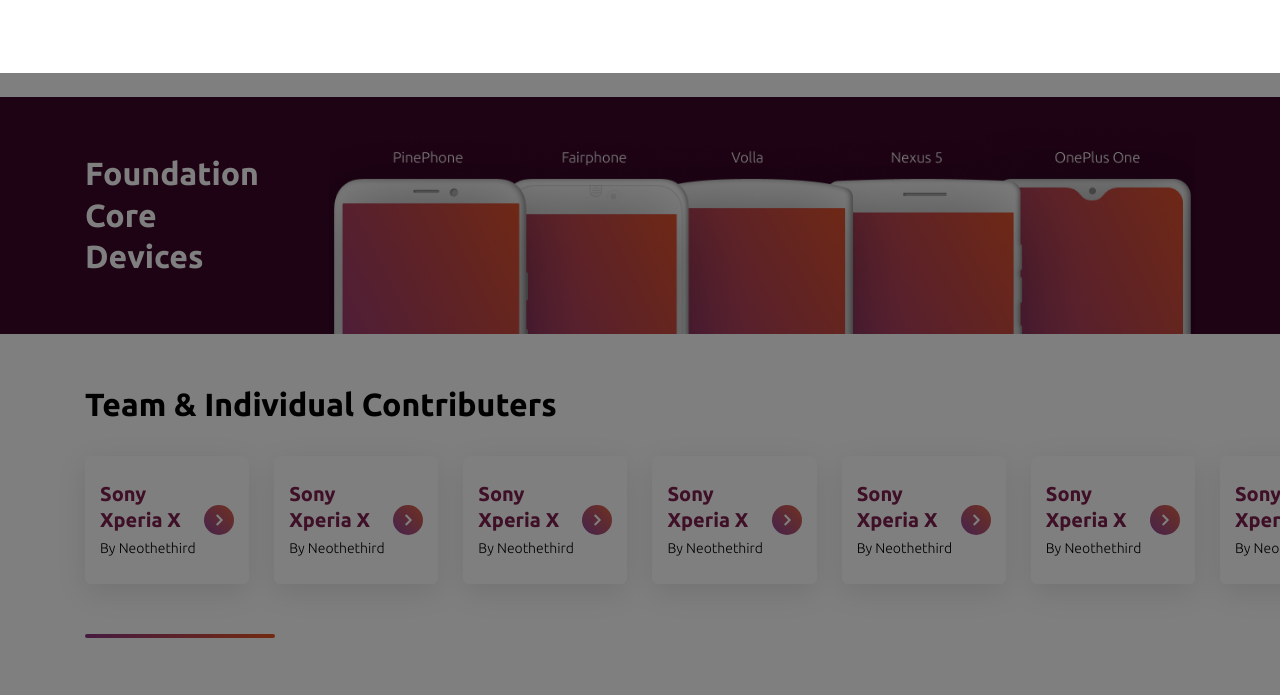
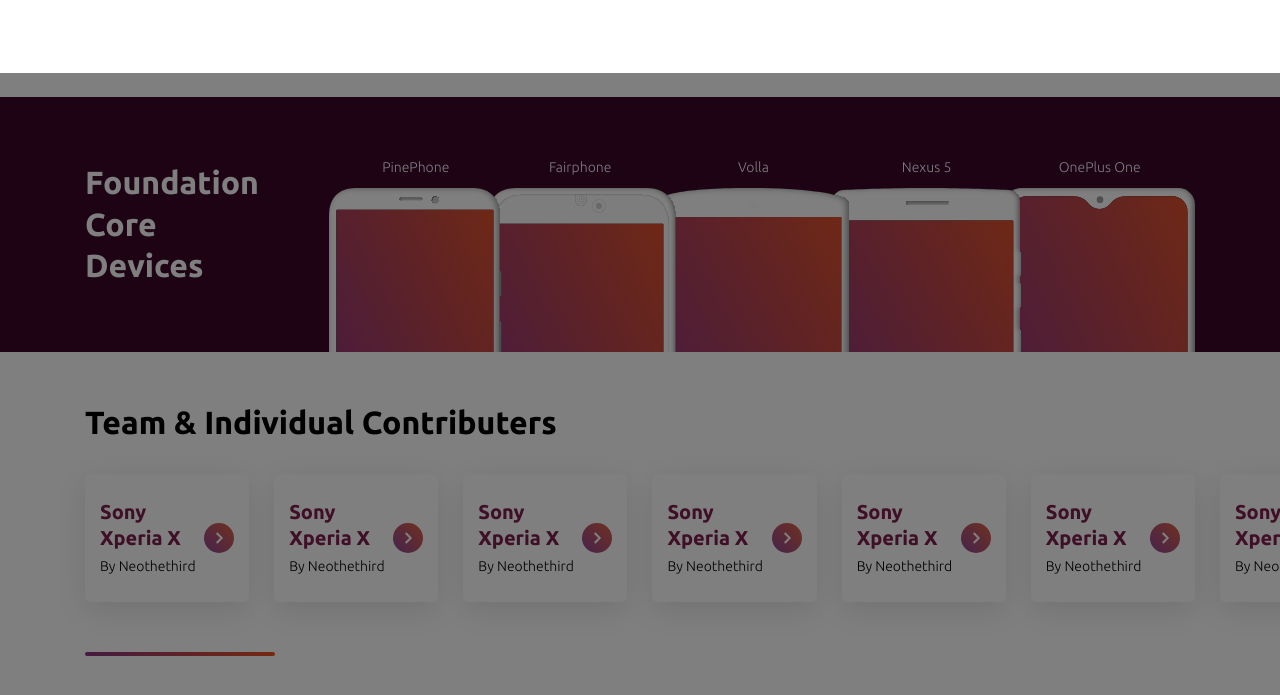
Before and after one commit to zecevicv/ubuntu-touch, a website: page index.html in a window 1280 px wide. Shown: the part 727-1422 px from the top of the page. Drawn offline with nearby package versions, Linux system fonts and the light colour scheme.

Commit message:
[IMP] - Homepage Devices made links

```diff
--- a/index.html
+++ b/index.html
@@ -485,10 +485,27 @@
       </div>
       <!-- Img -->
       <div class="home-devices__img">
-        <picture>
-          <source media="(min-width:992px)" srcset="img/homepage/devices.png">
-          <img src="img/homepage/devices-mobile.png" alt="devices-img">
-        </picture>
+        <!-- Device -->
+        <a href="#" class="device">
+          <p>PinePhone</p>
+          <img src="img/homepage/PinePhone.svg" alt="device-img">
+        </a>
+        <a href="#" class="device">
+          <p>Fairphone</p>
+          <img src="img/homepage/Fairphone.svg" alt="device-img">
+        </a>
+        <a href="#" class="device">
+          <p>Volla</p>
+          <img src="img/homepage/Volla.svg" alt="device-img">
+        </a>
+        <a href="#" class="device">
+          <p>Nexus 5</p>
+          <img src="img/homepage/Nexus.svg" alt="device-img">
+        </a>
+        <a href="#" class="device">
+          <p>OnePlus One</p>
+          <img src="img/homepage/OnePlusOne.svg" alt="device-img">
+        </a>
       </div>
     </div>
   </div>
--- a/scss/pages/_home.scss
+++ b/scss/pages/_home.scss
@@ -124,19 +124,86 @@
   &__img {
     flex: 0 0 78%;
     position: relative;
+    display: grid;
+    grid-template-columns: repeat(5, 1fr);
+    padding-top: 60px;
 
     @media (max-width: 991.98px) {
       flex: 0;
       width: 100%;
+      padding-top: 40px;
     }
 
-    img {
-      position: relative;
-      z-index: 1;
+    @media (max-width: 767.98px) {
+      padding-top: 30px;
+    }
+
+    .device {
+      margin-bottom: -250px;
+      text-align: center;
+      transition: all .3s ease;
+      color: white;
+
+      p {
+        margin-bottom: 10px;
+
+        @media (max-width: 575.98px) {
+          font-size: 12px;
+        }
+
+        @media (max-width: 370.98px) {
+          font-size: 10px;
+        }
+      }
+
+      &:hover {
+        transform: translateY(-20px);
+      }
+
+      @media (max-width: 1199.98px) {
+        margin-bottom: -180px;
+      }
 
       @media (max-width: 991.98px) {
-        width: 100%;
+        margin-bottom: -150px;
       }
+
+      @media (max-width: 767.98px) {
+        margin-bottom: -120px;
+      }
+
+      @media (max-width: 575.98px) {
+        margin-bottom: -80px;
+      }
+    }
+
+    .device:nth-child(1) {
+      position: relative;
+      z-index: 6;
+    }
+
+    .device:nth-child(2) {
+      position: relative;
+      z-index: 5;
+      margin-left: -10%;
+    }
+
+    .device:nth-child(3) {
+      position: relative;
+      z-index: 4;
+      margin-left: -10%;
+    }
+
+    .device:nth-child(4) {
+      position: relative;
+      z-index: 3;
+      margin-left: -10%;
+    }
+
+    .device:nth-child(5) {
+      position: relative;
+      z-index: 2;
+      margin-left: -10%;
     }
 
     &::after {
```
Also changed, not shown: css/style.css, img/homepage/Fairphone.svg (added), img/homepage/Nexus.svg (added), img/homepage/OnePlusOne.svg (added), img/homepage/PinePhone.svg (added), img/homepage/Volla.svg (added), img/homepage/devices-mobile.png (deleted), img/homepage/devices.png (deleted).
